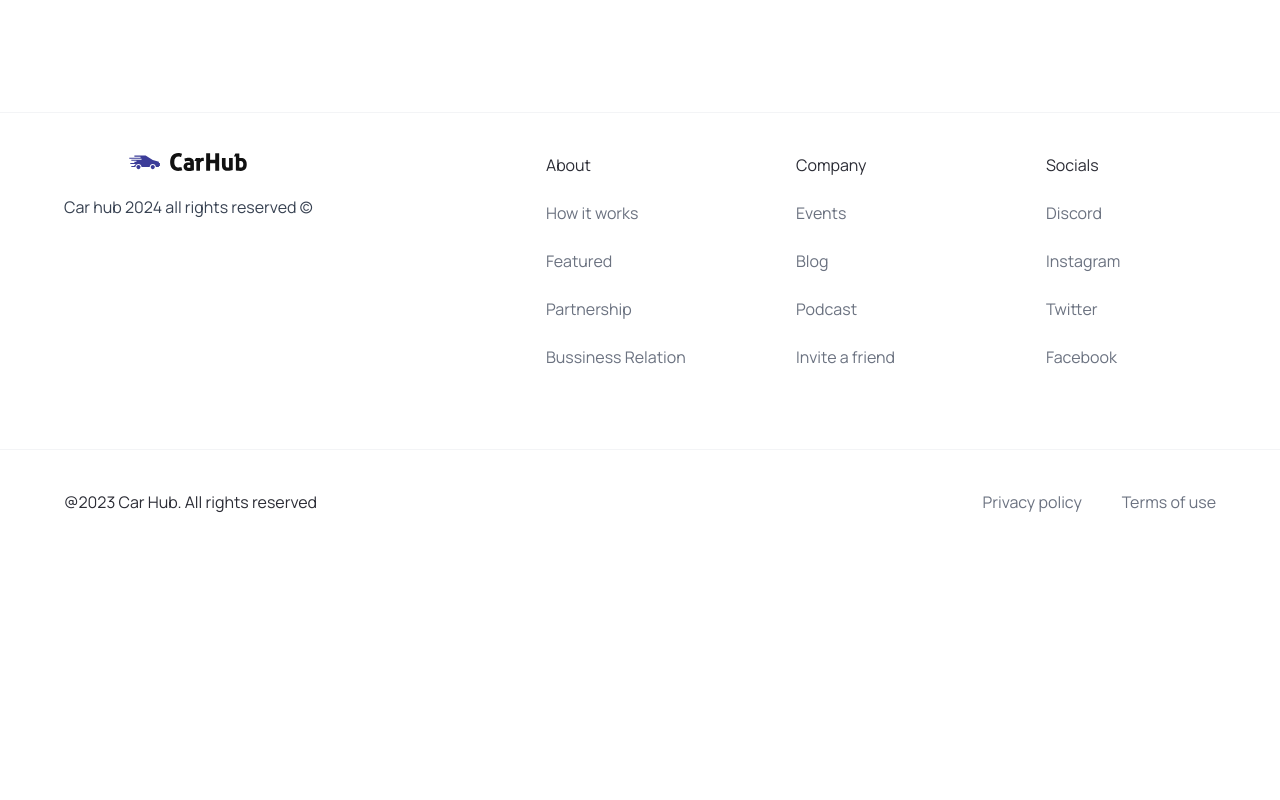
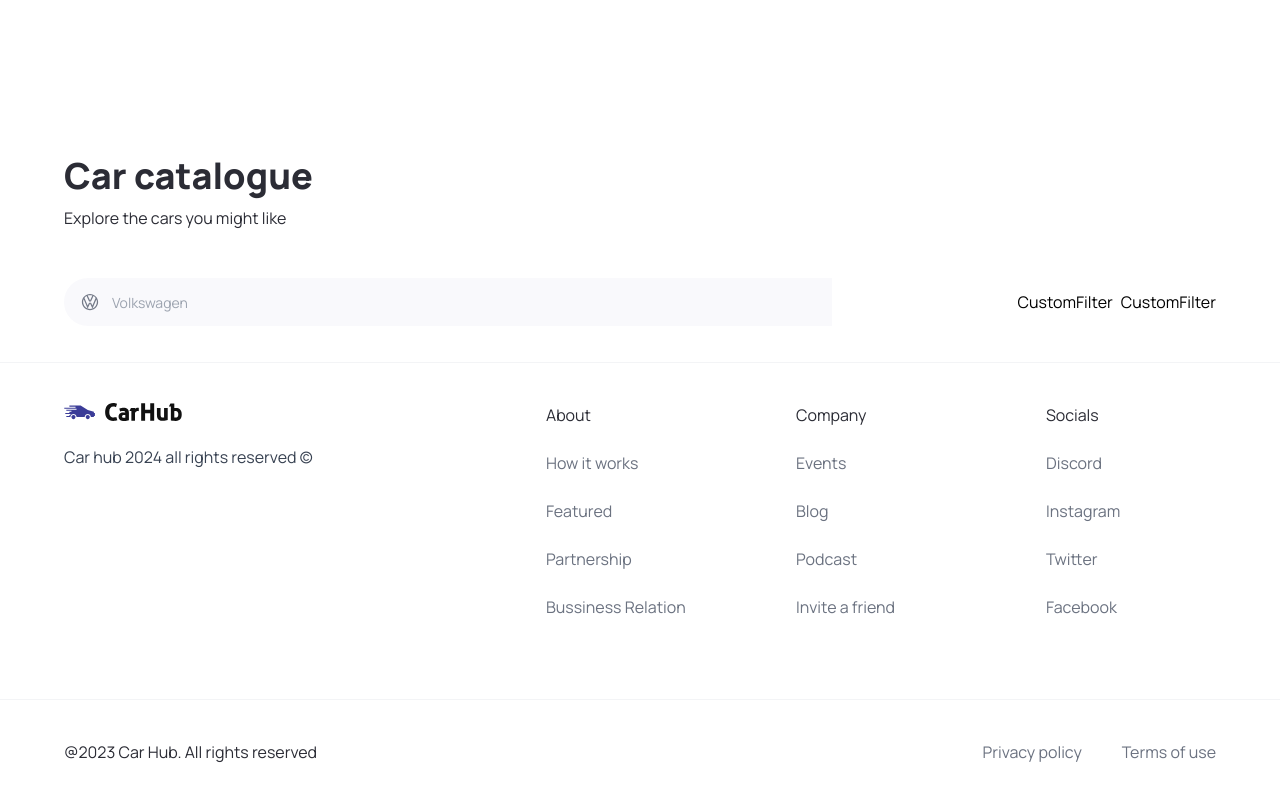
Before and after one commit to Kevin-Tyy/MotorLane-Car-Showcase, a Next.js app: page / in a window 1280 px wide. Shown: the part 708-1508 px from the top of the page. Before the commit the page ends 1262 px from the top, so only its background shows below. Built offline with nearby package versions, Linux system fonts and the light colour scheme.

Commit message:
Seaech and filter algorithm

```diff
--- a/app/page.tsx
+++ b/app/page.tsx
@@ -1,10 +1,24 @@
-import { Hero } from '@/components'
+import { CustomFilter, Hero, SearchBar } from '@/components'
 import Image from 'next/image'
 
 export default function Home() {
   return (
     <main className="overflow-hidden">
      <Hero/>
+     <div className = "mt-12 padding-x padding-y max-width" id='discover'>
+        <div className='home__text-container'>
+          <h1 className='text-4xl font-extrabold'>Car catalogue</h1>
+          <p>Explore the cars you might like</p>
+        </div>
+        <div className='home__filters'>
+          <SearchBar/>
+          <div className='home__filter-container'>
+            <CustomFilter title="fuel"/>
+            <CustomFilter title="year"/>
+
+          </div>
+        </div>
+      </div>
     </main>
   )
 }
--- /dev/null
+++ b/components/CustomFilter.tsx
@@ -0,0 +1,11 @@
+import React from 'react'
+interface Props {
+  title : string
+}
+const CustomFilter = ({ title } : Props) => {
+  return (
+    <div>CustomFilter</div>
+  )
+}
+
+export default CustomFilter
--- a/components/Footer.tsx
+++ b/components/Footer.tsx
@@ -6,7 +6,7 @@ const Footer = () => {
 	return (
 		<footer className="flex flex-col text-black-100 mt-5 border-t border-gray-100 ">
 			<div className="flex max-md:flex-col flex-wrap justify-between gap-5 sm:px-16 px-6 py-10">
-				<div className="flex flex-col justify-start items-center gap-6">
+				<div className="flex flex-col justify-start items-start gap-6">
 					<Image
 						src="/logo.svg"
 						alt="logo"
--- /dev/null
+++ b/components/SearchBar.tsx
@@ -0,0 +1,22 @@
+"use client"
+
+import {SearchManufucturer} from "./"
+import { useState } from "react"
+const SearchBar = () => {
+    const [manufacturer, setManufacturer] = useState('')
+    const handleSearch = () => {
+
+    }
+  return (
+    <form action="" className='searchbar' onSubmit={handleSearch}>
+        <div className="searchbar__item">
+            <SearchManufucturer
+                manufacturer={manufacturer}
+                setManufacturer={setManufacturer}
+            />
+        </div>
+    </form>
+  )
+}
+
+export default SearchBar
--- /dev/null
+++ b/components/SearchManufucturer.tsx
@@ -0,0 +1,71 @@
+"use client";
+import { ManufucturerProps } from "@/types";
+import { Combobox, Transition } from "@headlessui/react";
+import { manufacturers } from "@/constants";
+import Image from "next/image";
+import { Fragment, useState } from "react";
+const SearchManufucturer = ({
+	manufacturer,
+	setManufacturer,
+}: ManufucturerProps) => {
+	const [query, setQuery] = useState("");
+	const filteredManufuctures =
+		query === ""
+			? manufacturers
+			: manufacturers.filter((item) =>
+					item
+						.toLocaleLowerCase()
+						.replace(/\s+/g, "")
+						.includes(query.toLowerCase().replace(/\s+/g, ""))
+			  );
+	return (
+		<div className="search-manufacturer">
+			<Combobox value={manufacturer} onChange={setManufacturer}>
+				<div className="relative w-full">
+					<Combobox.Button className="absolute top-[14px]">
+						<Image
+							src="/car-logo.svg"
+							alt="car-logo"
+							width={20}
+							height={20}
+							className="ml-4"
+						/>
+					</Combobox.Button>
+					<Combobox.Input
+						className="search-manufacturer__input"
+						placeholder="Volkswagen"
+						displayValue={(manufucturer: string) => manufucturer}
+						onChange={(e: any) => setQuery(e.target.value)}
+					/>
+					<Transition
+						as={Fragment}
+						leave="transition ease-in duration-100"
+						leaveFrom="opacity-100"
+						leaveTo="opacity-0"
+						afterLeave={() => {}}>
+						<Combobox.Options>
+							{filteredManufuctures.length == 0 && query !== "" ? (
+								<Combobox.Option
+                  value={query}
+                  className="search-manufacturer__option"
+                >
+                  Create "{query}"
+                </Combobox.Option>
+							):
+                (
+                  filteredManufuctures.map((item , index)=> (
+                    <Combobox.Option key={index} className={({active}) => `relative  search-manufacturer__option ${active ? 'bg-primary-blue text-white' : 'text-gray-900'}`} value={item}>
+                      {item}
+                    </Combobox.Option>
+                  ))
+                )
+              }
+						</Combobox.Options>
+					</Transition>
+				</div>
+			</Combobox>
+		</div>
+	);
+};
+
+export default SearchManufucturer;
--- a/components/index.tsx
+++ b/components/index.tsx
@@ -2,4 +2,7 @@ import Hero from "./Hero";
 import CustomButton from "./CustomButton";
 import Navbar from "./Navbar";
 import Footer from "./Footer";
-export { Hero, CustomButton , Navbar , Footer};
+import SearchBar from "./SearchBar";
+import CustomFilter from "./CustomFilter";
+import SearchManufucturer from "./SearchManufucturer";
+export { Hero, CustomButton , Navbar , Footer, SearchBar , CustomFilter , SearchManufucturer };
--- a/package.json
+++ b/package.json
@@ -9,6 +9,7 @@
     "lint": "next lint"
   },
   "dependencies": {
+    "@headlessui/react": "^1.7.15",
     "@types/node": "20.3.3",
     "@types/react": "18.2.14",
     "@types/react-dom": "18.2.6",
--- a/types/index.tsx
+++ b/types/index.tsx
@@ -6,3 +6,7 @@ export interface CustomButtonProps {
     containerStyles ?: string;
     handleClick ?: MouseEventHandler<HTMLButtonElement>
 }
+export interface ManufucturerProps {
+    manufacturer : string;
+    setManufacturer : ( manufacturer : string ) => void;
+}
```
Also changed, not shown: 1 other file (tests, documents, lock files or other folders).
